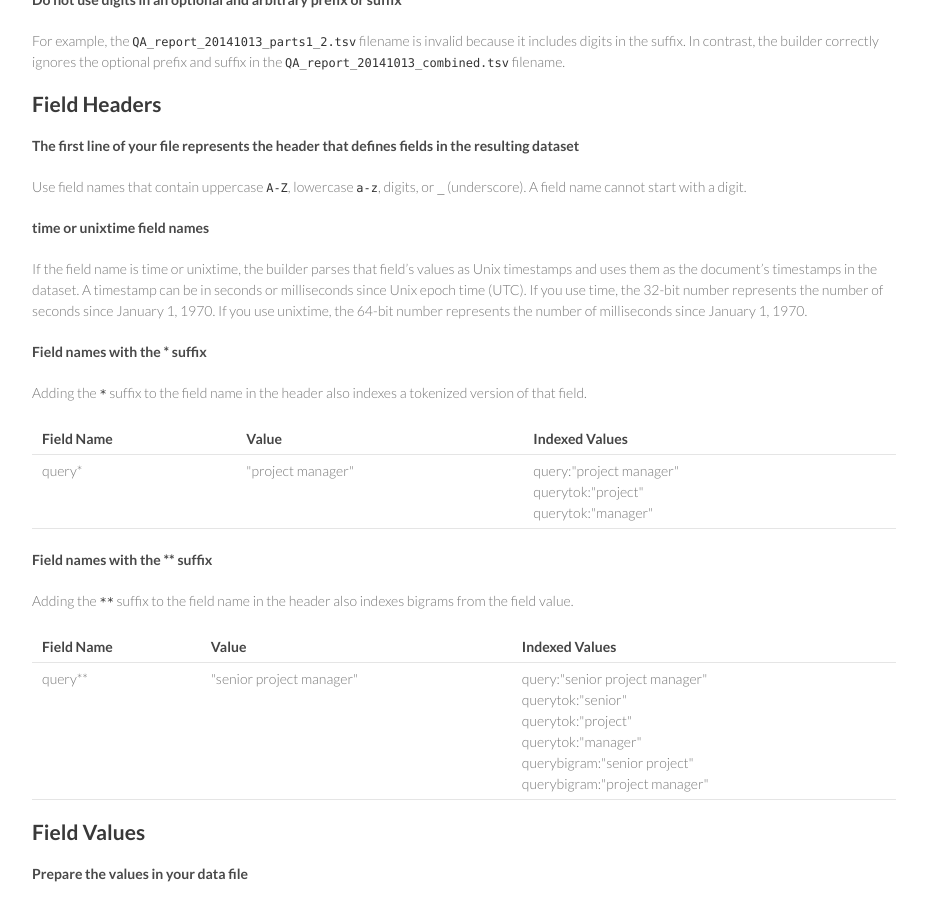
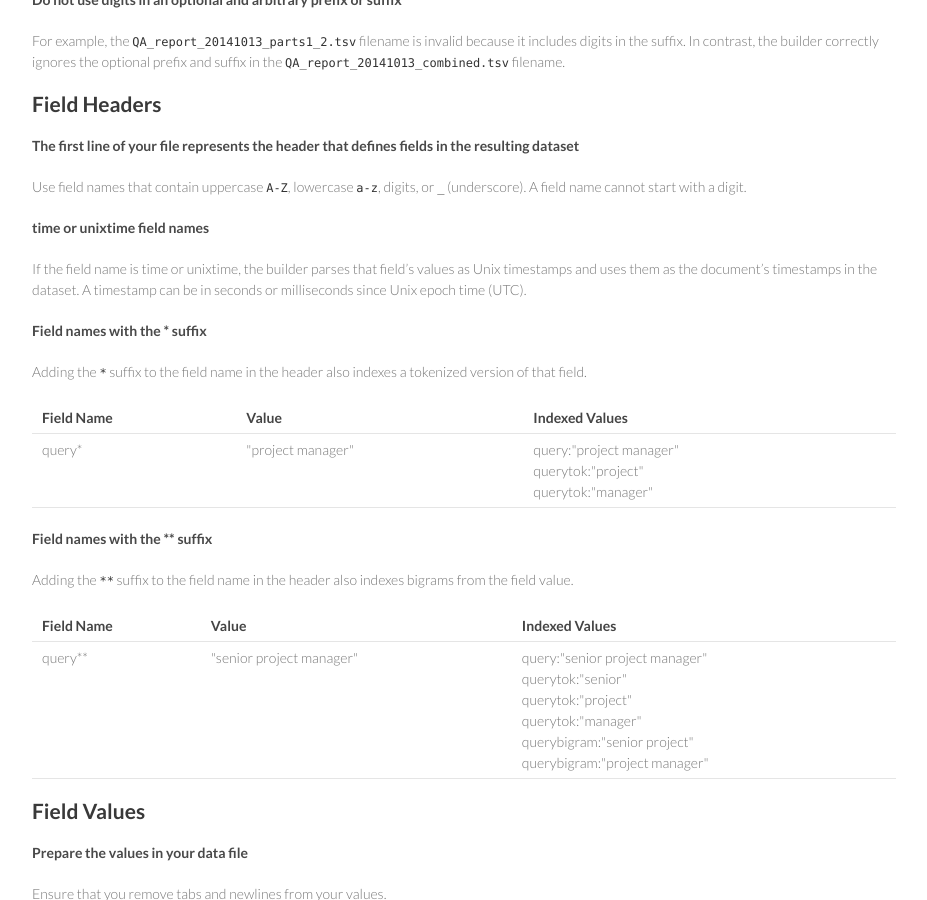
Before and after one commit to indeedeng/imhotep, a Jekyll site: the page built from docs/data-file-requirements.md, in a window 1280 px wide and 900 px high, scrolled down 570 px. Shown: the whole window, without its empty margins (294-1221 px from the left). Built offline with Jekyll 4.4.1, drawn with Linux system fonts in a browser that asks for light colours; Markdown is read by kramdown in place of the engine named in the settings.

Commit message:
removed reference to 1970 for time/unixtime

```diff
--- a/docs/data-file-requirements.md
+++ b/docs/data-file-requirements.md
@@ -34,7 +34,7 @@ Use field names that contain uppercase `A-Z`, lowercase `a-z`, digits, or `_` (u
 
 #### time or unixtime field names
 
-If the field name is time or unixtime, the builder parses that field’s values as Unix timestamps and uses them as the document’s timestamps in the dataset. A timestamp can be in seconds or milliseconds since Unix epoch time (UTC). If you use time, the 32-bit number represents the number of seconds since January 1, 1970. If you use unixtime, the 64-bit number represents the number of milliseconds since January 1, 1970.
+If the field name is time or unixtime, the builder parses that field’s values as Unix timestamps and uses them as the document’s timestamps in the dataset. A timestamp can be in seconds or milliseconds since Unix epoch time (UTC).
 
 #### Field names with the * suffix
 
```
